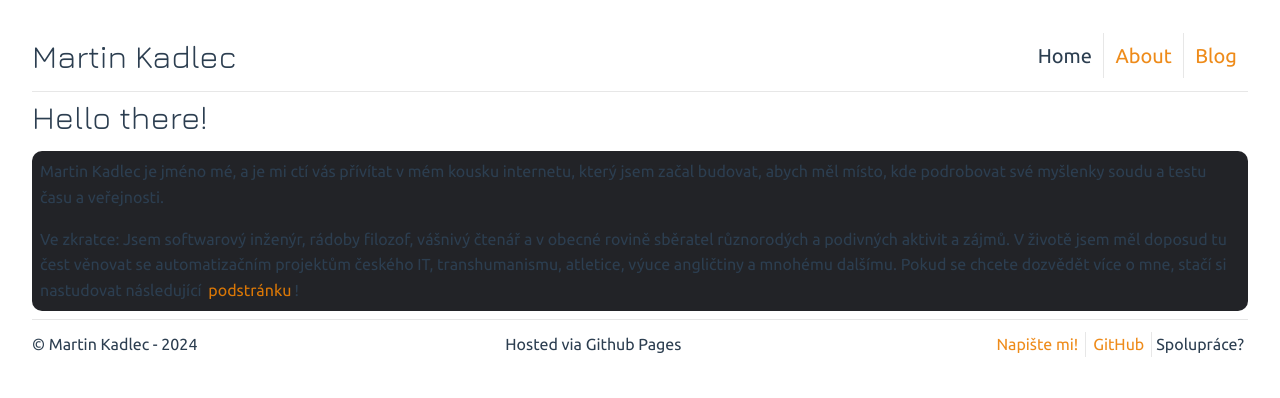
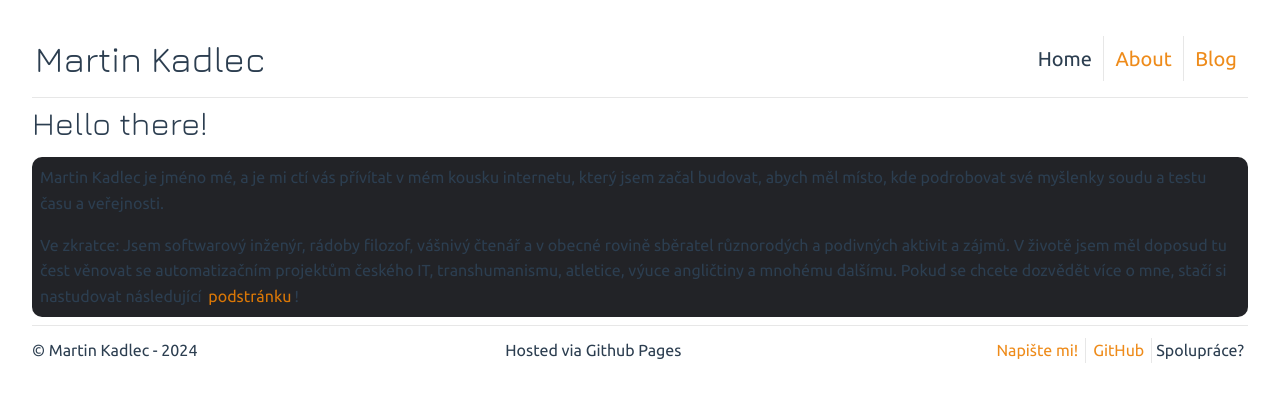
Before and after one commit to R4tmax/R4tmax.github.io, a Vue app: page / in a window 1280 px wide. Shown: the top 398 px of the page. Built offline with nearby package versions, Linux system fonts and the light colour scheme.

Commit message:
Rework the Title function in the header to complement home redirect to comply with best practices

```diff
--- a/src/App.vue
+++ b/src/App.vue
@@ -5,7 +5,7 @@ import { RouterLink, RouterView } from 'vue-router'
 <template>
 
   <header>
-    <h1>Martin Kadlec</h1>
+    <h1 class="header-name"><RouterLink active-class="header-name-rl-override" exact-active-class="header-name-rl-override" to="/">Martin Kadlec</RouterLink></h1>
       <div class="nav-wrapper">
         <nav>
           <RouterLink to="/">Home</RouterLink>
--- a/src/assets/main.css
+++ b/src/assets/main.css
@@ -17,6 +17,7 @@ header {
   padding-bottom: 0.7rem;
   border-bottom: 1px solid var(--color-border);
 }
+
 
 .nav-wrapper{
   display: inline-block;
@@ -97,7 +98,20 @@ footer {
 
 @media (hover: hover) {
   a:hover {
-    /* background-color:rgba(175, 95, 4, 0.39); */
-    background-color:var(--color-text-highlighter);
+    text-decoration: underline;
+    text-decoration-color: var(--color-text-accent);
   }
 }
+
+
+.header-name {
+  font-size: 2.25rem;
+}
+
+.header-name-rl-override {
+  color: var(--color-text);
+  background-color: none;
+  text-decoration: none;
+  transition: none;
+  transform: none;
+}
```
